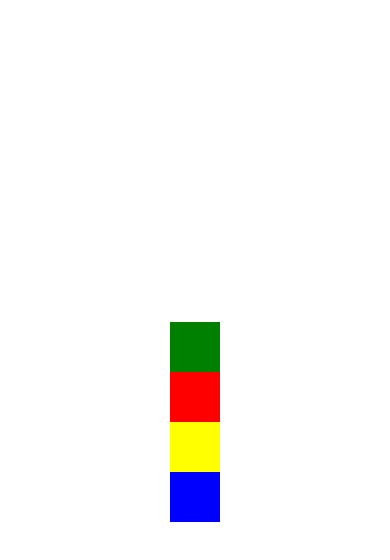
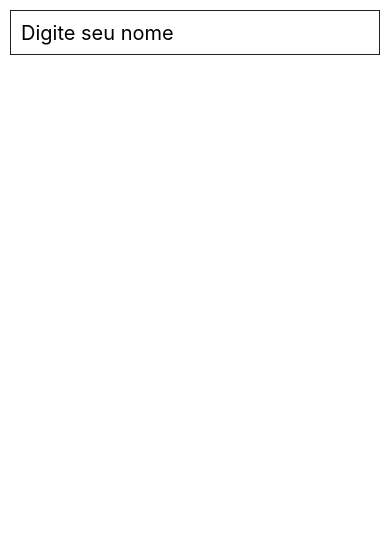
Before and after one commit to Ohodrax/react-native-course, a React Native app: screen / in a window 390 px wide. Shown: the top 560 px of the page. Built offline with nearby package versions, Linux system fonts and the light colour scheme.

Commit message:
Aula 19 - Recebendo dados

```diff
--- a/App.js
+++ b/App.js
@@ -1,18 +1,51 @@
 import React, { Component } from "react";
-import { View, Text } from 'react-native';
+import { View, Text, StyleSheet, TextInput } from 'react-native';
 
 export default class App extends Component{
+  constructor(props){
+    super(props);
+
+    this.state = {
+      nome: ''
+    }
+
+    this.pegaNome = this.pegaNome.bind(this);
+  }
+
+  pegaNome(texto) {
+    if (texto.length > 0) {
+      this.setState({nome: "Bem vindo: " + texto});
+    } else {
+      this.setState({nome: ""});
+    }
+  }
+
   render(){
     return(
-      <View style={{flex: 1, flexDirection: 'column', justifyContent: 'center', alignItems: 'center'}}>
-        <View style={{width: 50, height: 50, backgroundColor: 'green'}}></View>
+      <View style={styles.container}>
+        <TextInput style={styles.input} placeholder="Digite seu nome" underlineColorAndroid="transparent" onChangeText={this.pegaNome}/>
 
-        <View style={{width: 50, height: 50, backgroundColor: 'red'}}></View>
-
-        <View style={{width: 50, height: 50, backgroundColor: 'yellow'}}></View>
-
-        <View style={{width: 50, height: 50, backgroundColor: 'blue'}}></View>
+        <Text style={styles.texto}>{this.state.nome}</Text>
       </View>
     );
   }
 }
+
+
+const styles = StyleSheet.create({
+  container: {
+    flex: 1,
+  },
+  input: {
+    height: 45,
+    borderWidth: 1,
+    borderColor: '#222',
+    margin: 10,
+    fontSize: 20,
+    padding: 10,
+  },
+  texto: {
+    textAlign: 'center',
+    fontSize: 25
+  }
+})
```
